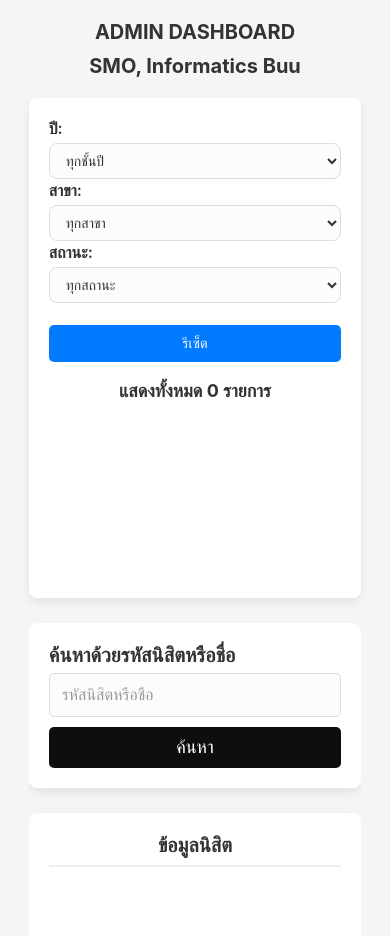
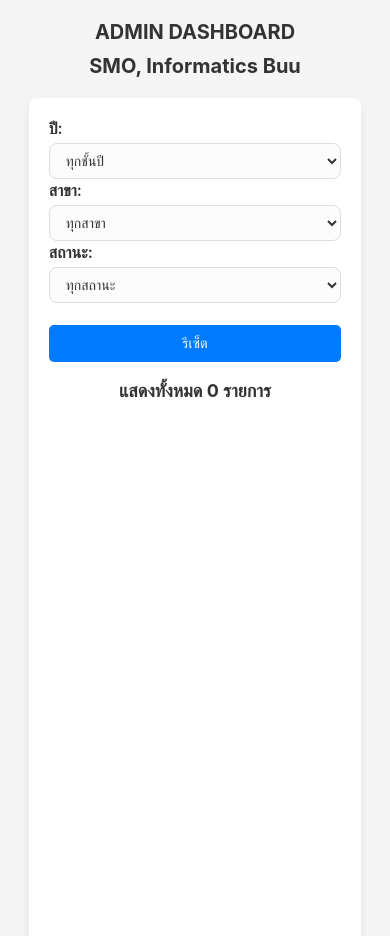
Before and after one commit to FTGFLabs/shirtAdminDashboard, a website: page src/index.html in a window 390 px wide. Shown: the top 936 px of the page. Drawn offline with Linux system fonts and the light colour scheme.

Commit message:
styling: resposive height to 95vh

```diff
--- a/src/index.html
+++ b/src/index.html
@@ -404,7 +404,8 @@
                 width: 100%;
                 flex: none;
                 overflow-y: auto;
-                height: 500px;
+                height: 100vh;
+                /* height: 500px; */
             }
             .info-card {
                 height: auto;
```
